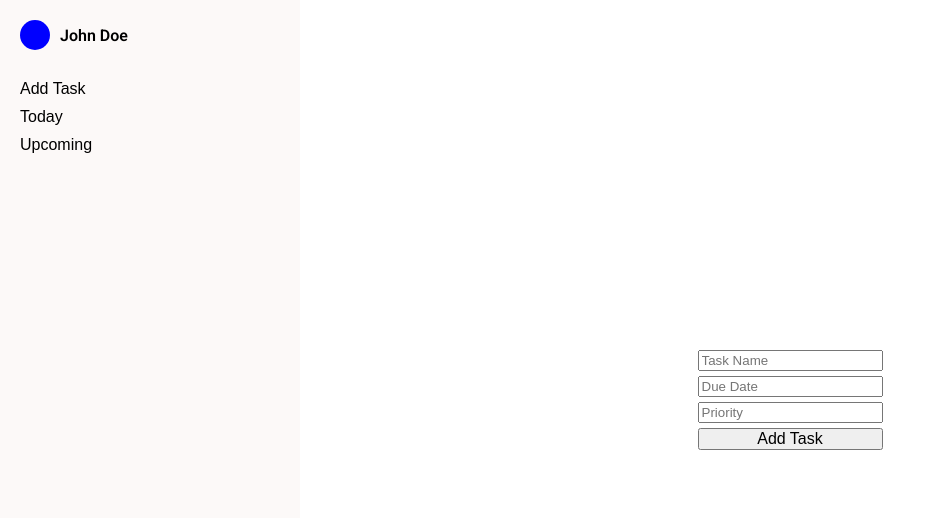
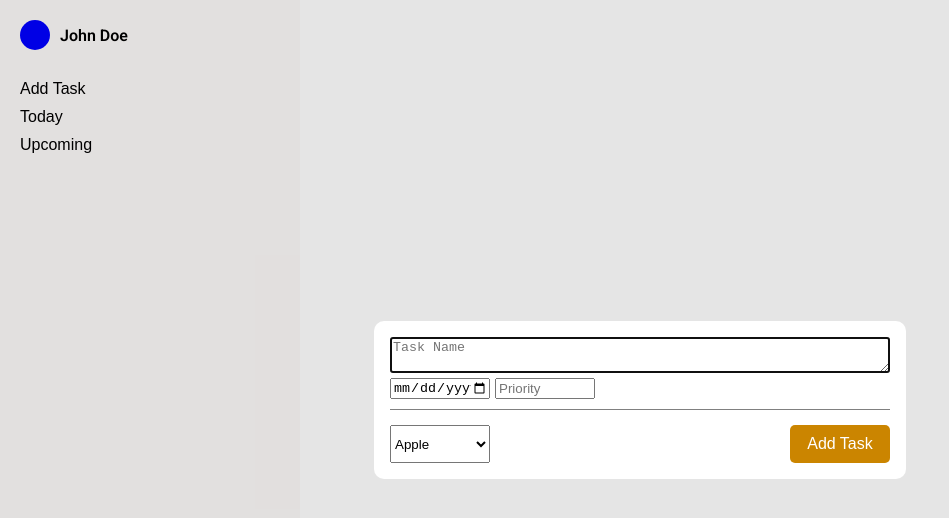
Before and after one commit to nkremer20/odin-todo, a website built with webpack: page src/template.html in a window 1280 px wide. Both pictures are taken after a click on the button "Add Task". Shown: the whole page, without its empty margins (0-949 px from the left). Built offline with nearby package versions, Linux system fonts and the light colour scheme.

Commit message:
Added modal for creating new task

```diff
--- a/src/index.js
+++ b/src/index.js
@@ -2,6 +2,13 @@ import './styles.css';
 import { homeScreen } from './home-screen';
 import { processForm } from './tasks';
 
+// Logic for new task modal
+const addTaskDialog = document.querySelector('#new-task-dialog');
+const addTaskBtn = document.querySelector('.add-task-btn');
+addTaskBtn.addEventListener('click', () => {
+    addTaskDialog.showModal();
+})
+
+// Listner to check for form new task form submission
 const form = document.querySelector('form');
-
-form.addEventListener('submit', processForm)
+form.addEventListener('submit', processForm);
--- a/src/styles.css
+++ b/src/styles.css
@@ -60,8 +60,43 @@ h1, h2, h3, h4, h5, h6, p, button {
     align-items: center;
 }
 
+#new-task-dialog {
+    border: none;
+    border-radius: 10px;
+    min-width: 500px;
+}
+
 form {
+    font-family: Roboto;
     display: flex;
     flex-direction: column;
     gap: 5px;
 }
+
+.task-params {
+    display: grid;
+    grid-template-columns: repeat(2, 100px);
+    gap: 5px;
+    border-bottom: 1px solid gray;
+    padding-bottom: 10px;
+    margin-bottom: 10px;
+}
+
+select {
+    width: 100px;
+}
+
+form button {
+    width: 100px;
+    border: none;
+    border-radius: 5px;
+    background-color: #cb8500;
+    color: white;
+    padding: 10px;
+}
+
+.submit-section {
+    display: flex;
+    flex-direction: row;
+    justify-content: space-between;
+}
--- a/src/tasks.js
+++ b/src/tasks.js
@@ -1,3 +1,16 @@
+class Project {
+    constructor(projectName, description, status) {
+        this.projectName = projectName;
+        this.description = description;
+        this.status = status;
+        this.createdAt = new Date().toISOString();
+        this.closedAt = null;
+        this._id = crypto.randomUUID();
+    };
+
+
+}
+
 class Task {
     constructor(taskName, dueDate, priority) {
         this.taskName = taskName;
@@ -6,9 +19,15 @@ class Task {
         this.id = crypto.randomUUID();
     };
 
-    createTask() {
+    // Saves task to local storage
+    save() {
         const taskJson = JSON.stringify(this);
-        console.log(taskJson);
+
+    }
+
+    // Gets all tasks from local storage
+    static getAllTasks() {
+
     }
 
 }
@@ -27,7 +46,16 @@ function processForm(event) {
     }
 
     const newTask = new Task(taskData[0], taskData[1], taskData[2]);
-    newTask.createTask();
+    newTask.save();
+
+    console.log(newTask);
+
+    form.reset();
+}
+
+function createTaskCard (task) {
+    const todoContainer = document.querySelector('.todo-container');
+
 }
 
 export { processForm };
--- a/src/template.html
+++ b/src/template.html
@@ -12,18 +12,30 @@
             </div>
             <h1>John Doe</h1>
         </div>
-        <button>Add Task</button>
+        <button class="add-task-btn">Add Task</button>
         <button>Today</button>
         <button>Upcoming</button>
-
     </div>
     <div class="todo-container">
-        <form action="#">
-            <input type="text" name="task-name" id="task-name" placeholder="Task Name">
-            <input type="text" name="due-date" id="due-date" placeholder="Due Date">
-            <input type="text" name="priority" id="priority" placeholder="Priority">
-            <button type="submit">Add Task</button>
-        </form>
+        <dialog id="new-task-dialog">
+            <form action="#">
+                <textarea name="task-name" id="task-name" placeholder="Task Name"></textarea>
+                <!-- <input type="text" name="task-name" id="task-name" placeholder="Task Name"> -->
+                <div class="task-params">
+                    <input type="date" name="due-date" id="due-date" placeholder="Due Date">
+                    <input type="text" name="priority" id="priority" placeholder="Priority">
+                </div>
+                <div class="submit-section">
+                    <select id="projects" name="favorite_fruit">
+                    <option value="apple">Apple</option>
+                    <option value="banana">Banana</option>
+                    <option value="orange">Orange</option>
+                    <option value="grape">Grape</option>
+                </select>
+                <button type="submit">Add Task</button>
+                </div>
+            </form>
+        </dialog>
     </div>
 </body>
 </html>
```
Also changed, not shown: src/home-screen.js (line endings or trailing spaces).
